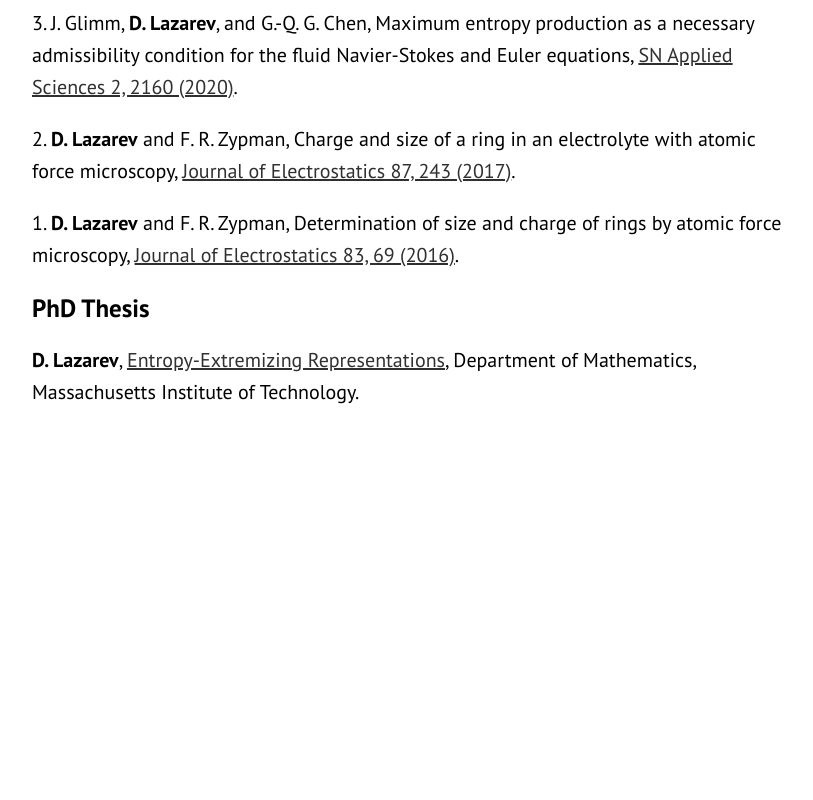
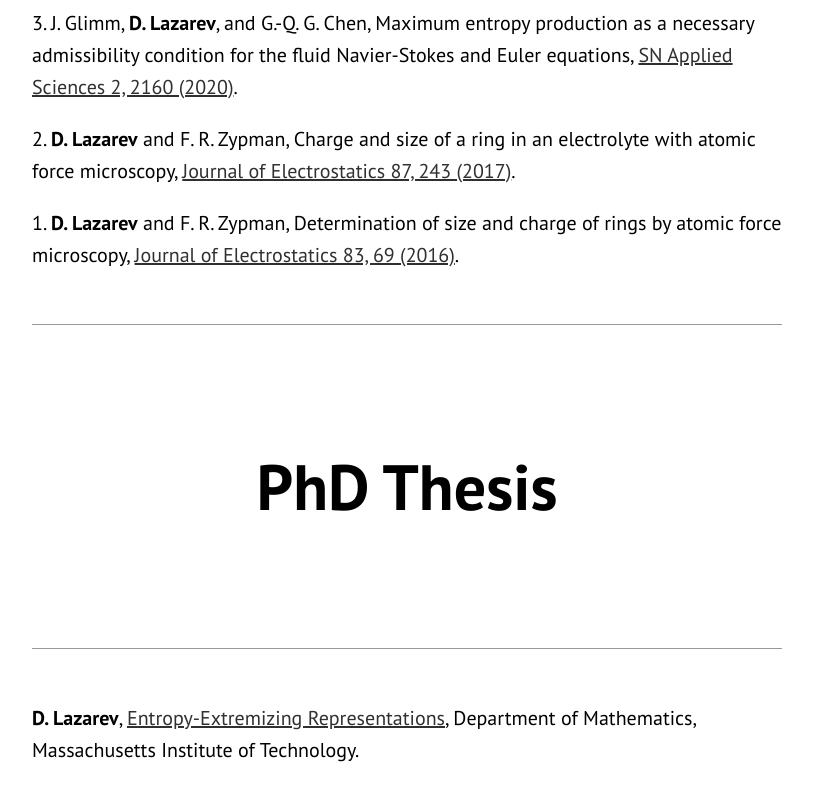
Before and after one commit to shahar-lazarev/daniel-site, a plain HTML site: page publications/index.html in a window 1280 px wide. Shown: the part 934-1734 px from the top of the page, without its empty margins (233-1046 px from the left). Before the commit the page ends 1392 px from the top, so only its background shows below. Drawn offline with Linux system fonts and the light colour scheme.

Commit message:
Update index.html

```diff
--- a/publications/index.html
+++ b/publications/index.html
@@ -38,7 +38,9 @@
 
         <p></p>
 
-    <h2>PhD Thesis</h2>
+    <h2 style="text-align: center; font-size: 4rem; border-top: 1px solid #999; border-bottom: 1px solid #999; padding: 120px 0;">
+    PhD Thesis
+</h2>
         <p> <b>D. Lazarev</b>, <a href="https://dspace.mit.edu/handle/1721.1/174628">Entropy-Extremizing Representations</a>, Department of Mathematics, Massachusetts Institute of Technology.
  </p>
     </div>
```
